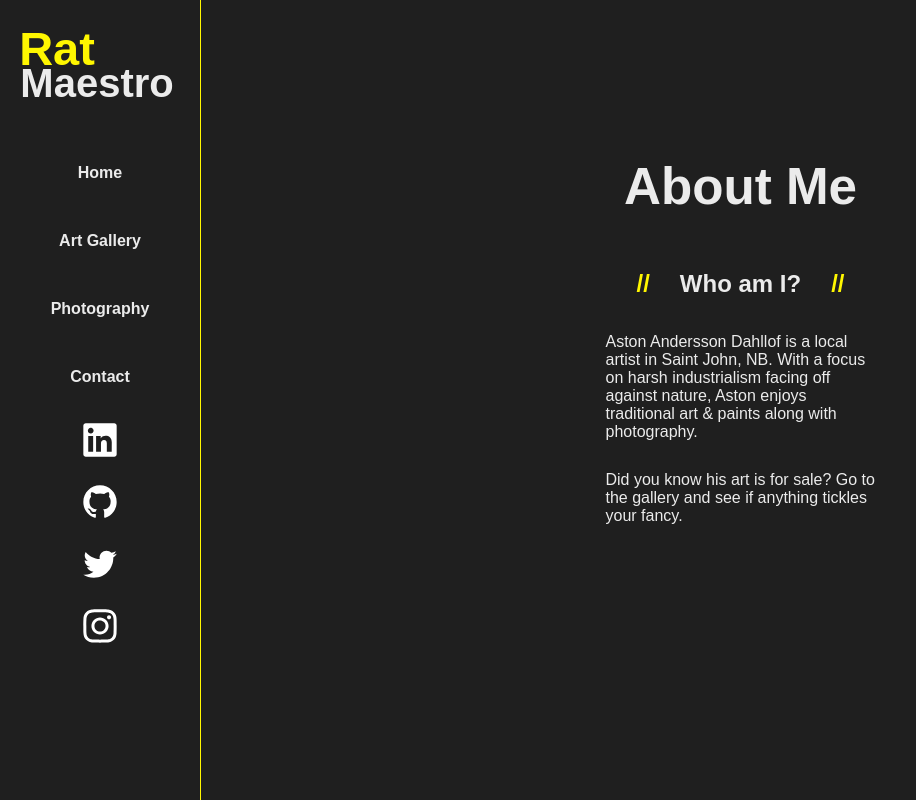
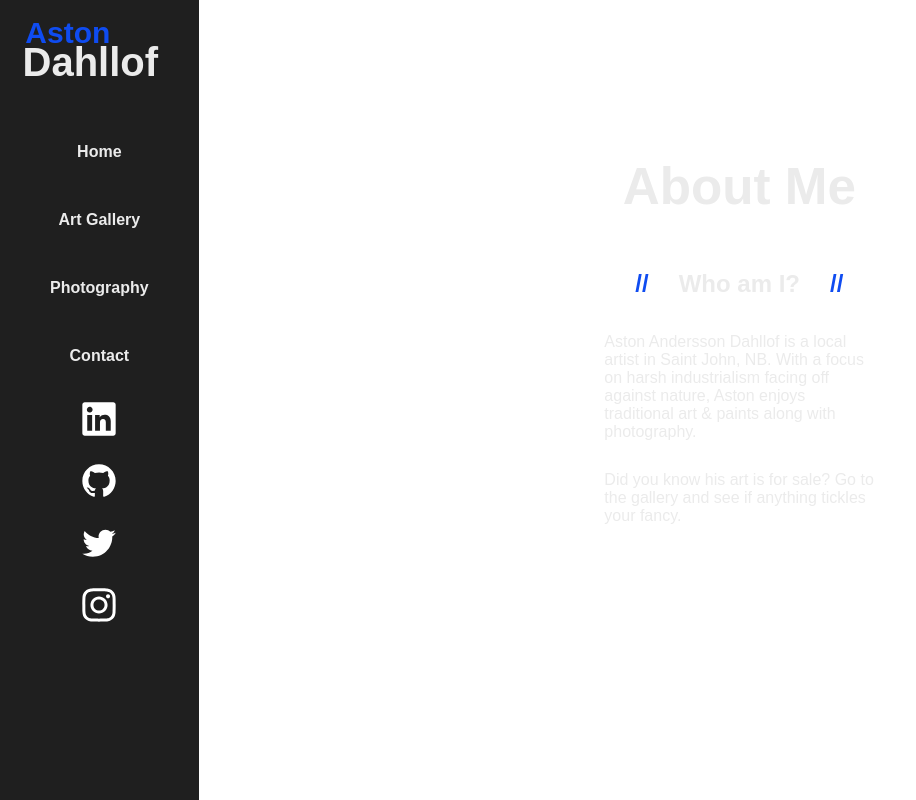
Before and after one commit to Valleyleaf/myGallery, a React (Vite) app in the folder Client/: page /about in a window 1280 px wide. Shown: the top 800 px of the page, without its empty margins (0-916 px from the left). Built offline with nearby package versions, Linux system fonts and the light colour scheme.

Commit message:
Changing look, again.

```diff
--- a/Client/src/App.css
+++ b/Client/src/App.css
@@ -9,7 +9,7 @@
   --linkColor: #d6cf00;
   --Transparent: #ffffff00;
   --testColor: #ffcfcf;
-  --yellow: #fff700;
+  --accColor: #0f4cf1;
   --black: #000000;
   --transBlack: #00000075;
     color: var(--white);
@@ -39,7 +39,7 @@ svg:hover{
   justify-content: center;
   align-items: center;
   border-left: 1px solid var(--yellow);
-
+  background-color: white;
 }
 
 .flex-container-row{
--- a/Client/src/assets/css/Contact.css
+++ b/Client/src/assets/css/Contact.css
@@ -55,7 +55,7 @@ Form {
 }
 
 .emailMeButton{
-    background-color: var(--yellow);
+    background-color: var(--accColor);
     text-decoration: dashed;
     color: var(--black);
     padding: 5px 35px 5px 35px;
--- a/Client/src/assets/css/Footer.css
+++ b/Client/src/assets/css/Footer.css
@@ -1,5 +1,5 @@
 .FooterClass{
     padding: 25px;
-    background-color: var(--yellow);
+    background-color: var(--accColor);
     color: var(--black);
 }
--- a/Client/src/assets/css/Home.css
+++ b/Client/src/assets/css/Home.css
@@ -28,7 +28,7 @@
   justify-content: flex-start;
   width: 70vh;
   height: auto;
-  border: 1px solid var(--yellow);
+  border: 1px solid var(--accColor);
   padding: 1%;
   border-radius: 2%;
 }
@@ -42,13 +42,13 @@
 
 .imageInfoClass{
   text-align: left;
-  width: 300px;
+  width: 390px;
 }
 
 .centerFlavorTitle{
   margin-left: 15px;
   margin-right: 15px;
-  color: var(--yellow);
+  color: var(--accColor);
 }
 
 
--- a/Client/src/assets/css/Navbar.css
+++ b/Client/src/assets/css/Navbar.css
@@ -41,7 +41,7 @@
     text-decoration: underline;
     background-color: var(--Transparent);
     padding: 20px;
-    color: var(--linkColor);
+    color: var(--accColor);
     border-color:var(--Transparent);
     transition: transform 0.3s ease, color 0.3s ease;
     transform: scale(1.8) rotate(-5deg);
@@ -53,7 +53,7 @@
 }
 
 .iconHover:hover .small-img path {
-  fill: var(--yellow)
+  fill: var(--accColor)
 }
 
 .small-img{
--- a/Client/src/assets/css/Title.css
+++ b/Client/src/assets/css/Title.css
@@ -23,10 +23,10 @@
 }
 
   .title{
-    font-size: 47px;
-    color: var(--yellow);
+    font-size: 30px;
+    color: var(--accColor);
     margin: 0px;
-    margin-right: 62px;
+    margin-right: 45px;
   }
 
   .pushDown{
@@ -39,8 +39,8 @@
   .title2{
     font-size: 40px;
     color: var(--white);
-    margin-top: -15px;
-    margin-left: 18px;
+    margin-top: -10px;
+
   }
 
 
--- a/Client/src/assets/css/artPage.css
+++ b/Client/src/assets/css/artPage.css
@@ -15,7 +15,7 @@
   width: 80px;
   height: 22px;
   color: var(--black);
-  background-color: var(--yellow);
+  background-color: var(--accColor);
   border: 2px solid var(--black);
   border-radius: 5px;
   transition: transform 0.3s ease;
@@ -56,9 +56,10 @@
     width: 350px;
     height: 400px;
     color: var(--white);
-    border: 1px solid var(--yellow);
+    border: 1px solid var(--accColor);
     border-radius: 9px;
     transition: transform 0.3s ease;
+    background-color: var(--bgcolor);
   }
 
   .imgFit{
@@ -100,8 +101,14 @@
     padding: 0px;
   }
 
+  .artTitleAcc{
+    color: var(--accColor);
+    margin: 10px 5px 10px 5px;
+    padding: 0px;
+  }
+
   .galleryTitle{
-    color: var(--yellow);
+    color: var(--accColor);
     font-size: 28px;
     margin: 10px 5px 10px 5px;
     padding: 15px 0px 0px 0px;
--- a/Client/src/assets/js/Gallery.js
+++ b/Client/src/assets/js/Gallery.js
@@ -1,5 +1,5 @@
 
-let artistDisc = 'Aston .A Dahllöf is a local artist in Saint John New Brunswick. Going under the handle "Rat Maestro". Astons primary source of insperation comes from post-mortem and industrialism. His dream is to draw a cool bird, but like, that\'s hard and might take a while.'
+let artistDisc = 'Aston .A Dahllöf is a local artist in Saint John New Brunswick. His primary source of insperation comes from post-mortem and industrialism. His dream is to draw a cool bird, but like, that\'s hard and might take a while.'
 
 let GalleryData = [
     {
--- a/Client/src/components/ArtPage/ArtPage.jsx
+++ b/Client/src/components/ArtPage/ArtPage.jsx
@@ -46,8 +46,8 @@ function Art() {
       <div>
         <h2 className='flex-container-row center-content galleryTitle'>Gallery</h2>
         <div className='flex-container-row center-content'>
-        <h3 className='artTitleWhite'>NOTE:</h3>
-        <p className='pushDownArt artTitleWhite'>All prices are flat and include taxes.</p>
+        <h3 className='artTitleAcc'>NOTE:</h3>
+        <p className='pushDownArt artTitleAcc'>All prices are flat and include taxes.</p>
         </div>
       </div>
       <div className='gallery-flex-container-row'>
--- a/Client/src/components/Title.jsx
+++ b/Client/src/components/Title.jsx
@@ -18,8 +18,8 @@ export default function Header(){
           className="flex-container-column headerClass title titleAnimation"
           onClick={handleLinkClick}
         >
-                <h2 className="title">Rat</h2>
-                <h2 className="title2">Maestro</h2>
+                <h2 className="title">Aston</h2>
+                <h2 className="title2">Dahllof</h2>
         </Link>
         </div>
     );
```
